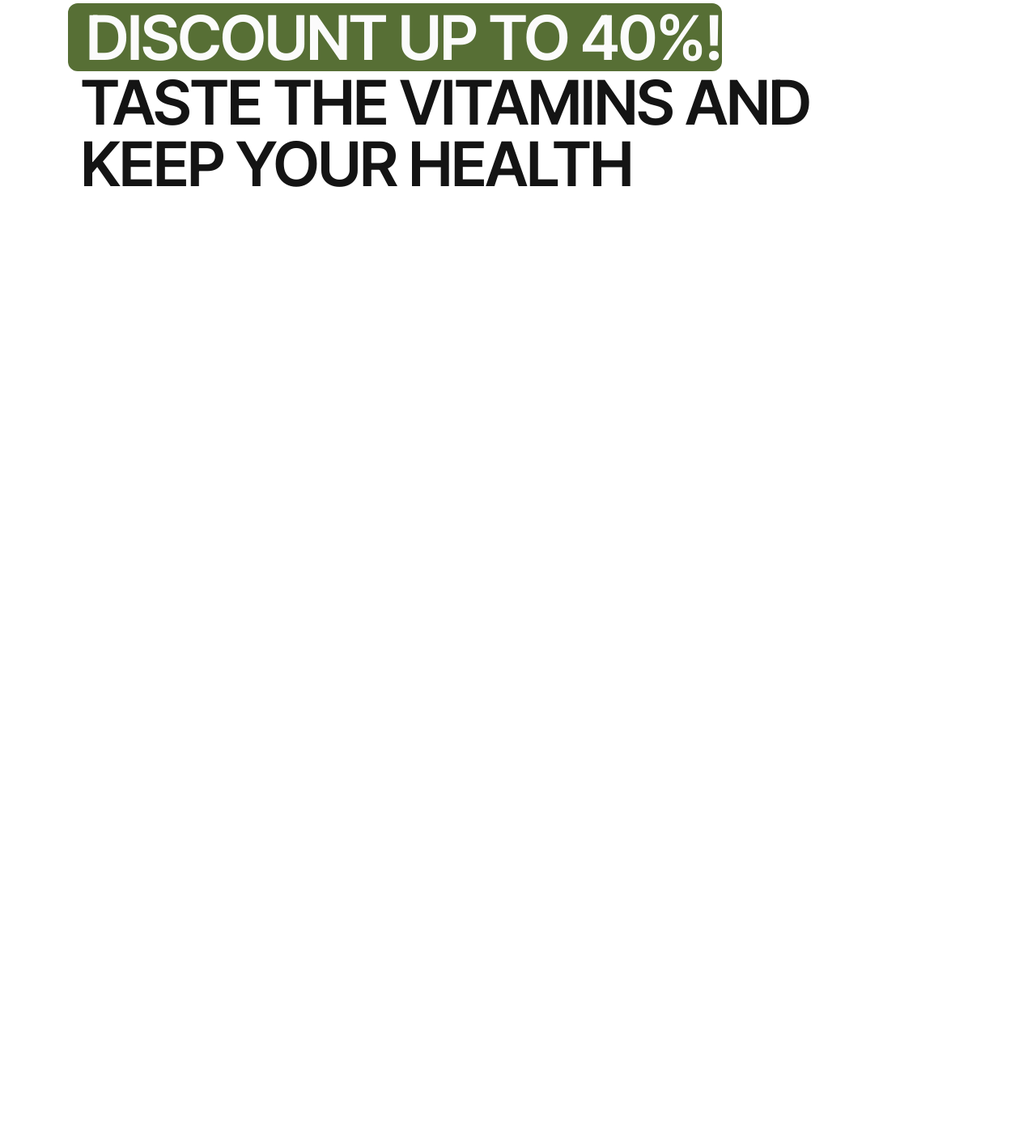
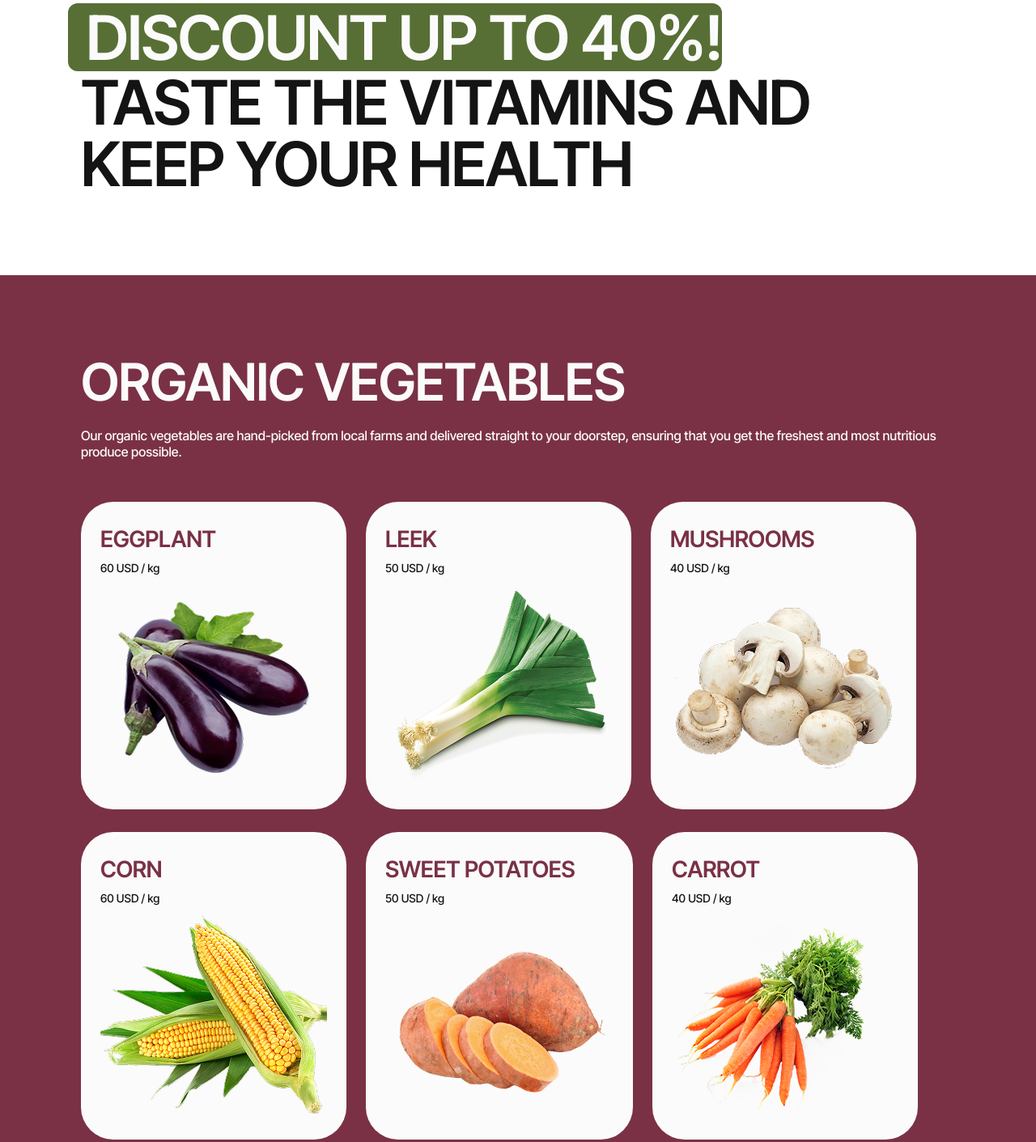
Before and after one commit to Oleksandr46/Green-Harvest, a website built with Vite: page src/index.html in a window 1280 px wide. Shown: the part 1652-3063 px from the top of the page at 81% size. Before the commit the page ends 2032 px from the top, so only its background shows below. Built offline with nearby package versions, Linux system fonts and the light colour scheme.

Commit message:
add vegetables html and css styles

```diff
--- a/src/css/styles.css
+++ b/src/css/styles.css
@@ -15,4 +15,5 @@
 @import url('./hero.css');
 @import url('./how-it-works.css');
 @import url('./advertisement.css');
+@import url('./vegetables.css');
 @import url('./footer.css');
--- /dev/null
+++ b/src/css/vegetables.css
@@ -0,0 +1,70 @@
+.vegetables {
+  background: #7a3145;
+}
+.vegetables-container {
+}
+.container {
+}
+.vegetables-title {
+  font-weight: 600;
+  font-size: 48px;
+
+  line-height: 1.08;
+  letter-spacing: -0.01em;
+  text-transform: uppercase;
+  color: #fbfbfb;
+  padding-bottom: 20px;
+}
+.vegetables-text {
+  line-height: 1.42;
+  color: #fbfbfb;
+  padding-bottom: 40px;
+}
+.vegetables-list {
+  display: flex;
+  flex-direction: column;
+  gap: 20px;
+}
+.vegetables-item {
+  display: flex;
+  flex-direction: column;
+  gap: 12px;
+  border-radius: 40px;
+  padding: 32px 24px;
+  max-width: 335px;
+  min-height: 376px;
+  background: #fbfbfb;
+}
+.vegetables-subtitle {
+  font-weight: 600;
+  font-size: 28px;
+  line-height: 1;
+  letter-spacing: -0.01em;
+  text-transform: uppercase;
+  color: #7a3145;
+}
+.vegetables-price {
+  line-height: 1.42857;
+  color: #141414;
+}
+.vegetables-img {
+}
+@media only screen and (min-width: 768px) {
+  .vegetables-title {
+    font-size: 64px;
+    line-height: 1;
+    letter-spacing: -0.01em;
+    padding-bottom: 24px;
+  }
+  .vegetables-text {
+    line-height: 1.25;
+    font-size: 16px;
+    color: #fbfbfb;
+    padding-bottom: 52px;
+  }
+  .vegetables-list {
+    flex-direction: row;
+    flex-wrap: wrap;
+    gap: 28px 24px;
+  }
+}
--- a/src/index.html
+++ b/src/index.html
@@ -28,6 +28,7 @@
       <load src="./partials/hero.html" />
       <load src="./partials/how-it-works.html" />
       <load src="./partials/advertisement.html" />
+      <load src="./partials/vegetables.html" />
     </main>
 
     <load src="./partials/footer.html" />
--- /dev/null
+++ b/src/partials/vegetables.html
@@ -0,0 +1,78 @@
+<section class="vegetables">
+  <div class="vegetables-container container">
+    <h2 class="vegetables-title">organic vegetables</h2>
+    <p class="vegetables-text">
+      Our organic vegetables are hand-picked from local farms and delivered
+      straight to your doorstep, ensuring that you get the freshest and most
+      nutritious produce possible.
+    </p>
+    <ul class="vegetables-list">
+      <li class="vegetables-item">
+        <h3 class="vegetables-subtitle">eggplant</h3>
+        <p class="vegetables-price">60 USD / kg</p>
+        <img
+          class="vegetables-img"
+          src="img/vegetables.img/eggplant-1.png"
+          alt="eggplant"
+          width="280"
+          height="240"
+        />
+      </li>
+      <li class="vegetables-item">
+        <h3 class="vegetables-subtitle">leek</h3>
+        <p class="vegetables-price">50 USD / kg</p>
+        <img
+          class="vegetables-img"
+          src="img/vegetables.img/leek-1.png"
+          alt="leek"
+          width="280"
+          height="240"
+        />
+      </li>
+      <li class="vegetables-item">
+        <h3 class="vegetables-subtitle">mushrooms</h3>
+        <p class="vegetables-price">40 USD / kg</p>
+        <img
+          class="vegetables-img"
+          src="img/vegetables.img/mushrooms-1.png"
+          alt="mushrooms"
+          width="280"
+          height="240"
+        />
+      </li>
+      <li class="vegetables-item">
+        <h3 class="vegetables-subtitle">corn</h3>
+        <p class="vegetables-price">60 USD / kg</p>
+        <img
+          class="vegetables-img"
+          src="img/vegetables.img/corn-1.png"
+          alt="corn"
+          width="280"
+          height="240"
+        />
+      </li>
+      <li class="vegetables-item">
+        <h3 class="vegetables-subtitle">sweet potatoes</h3>
+        <p class="vegetables-price">50 USD / kg</p>
+        <img
+          class="vegetables-img"
+          src="img/vegetables.img/sweet potatoes-1.png"
+          alt="sweet potatoes"
+          width="280"
+          height="240"
+        />
+      </li>
+      <li class="vegetables-item">
+        <h3 class="vegetables-subtitle">carrot</h3>
+        <p class="vegetables-price">40 USD / kg</p>
+        <img
+          class="vegetables-img"
+          src="img/vegetables.img/carrot-1.png"
+          alt="carrot"
+          width="280"
+          height="240"
+        />
+      </li>
+    </ul>
+  </div>
+</section>
```
Also changed, not shown: src/img/vegetables.img/carrot-1.png (added), src/img/vegetables.img/carrot.png (added), src/img/vegetables.img/corn-1.png (added), src/img/vegetables.img/corn.png (added), src/img/vegetables.img/eggplant-1.png (added), src/img/vegetables.img/eggplant.png (added), src/img/vegetables.img/leek-1.png (added), src/img/vegetables.img/leek.png (added), src/img/vegetables.img/mushrooms-1.png (added), src/img/vegetables.img/mushrooms.png (added), src/img/vegetables.img/sweet potatoes-1.png (added), src/img/vegetables.img/sweet potatoes.png (added).
